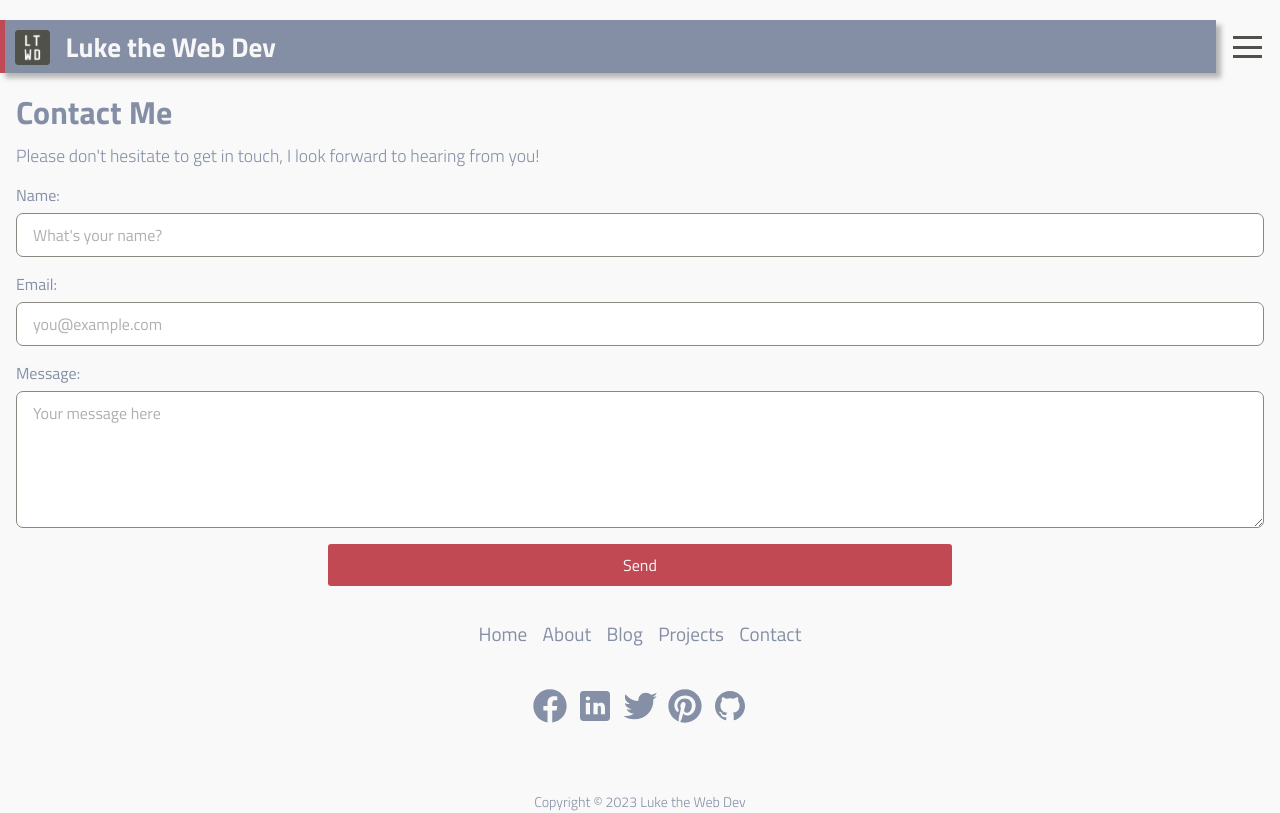
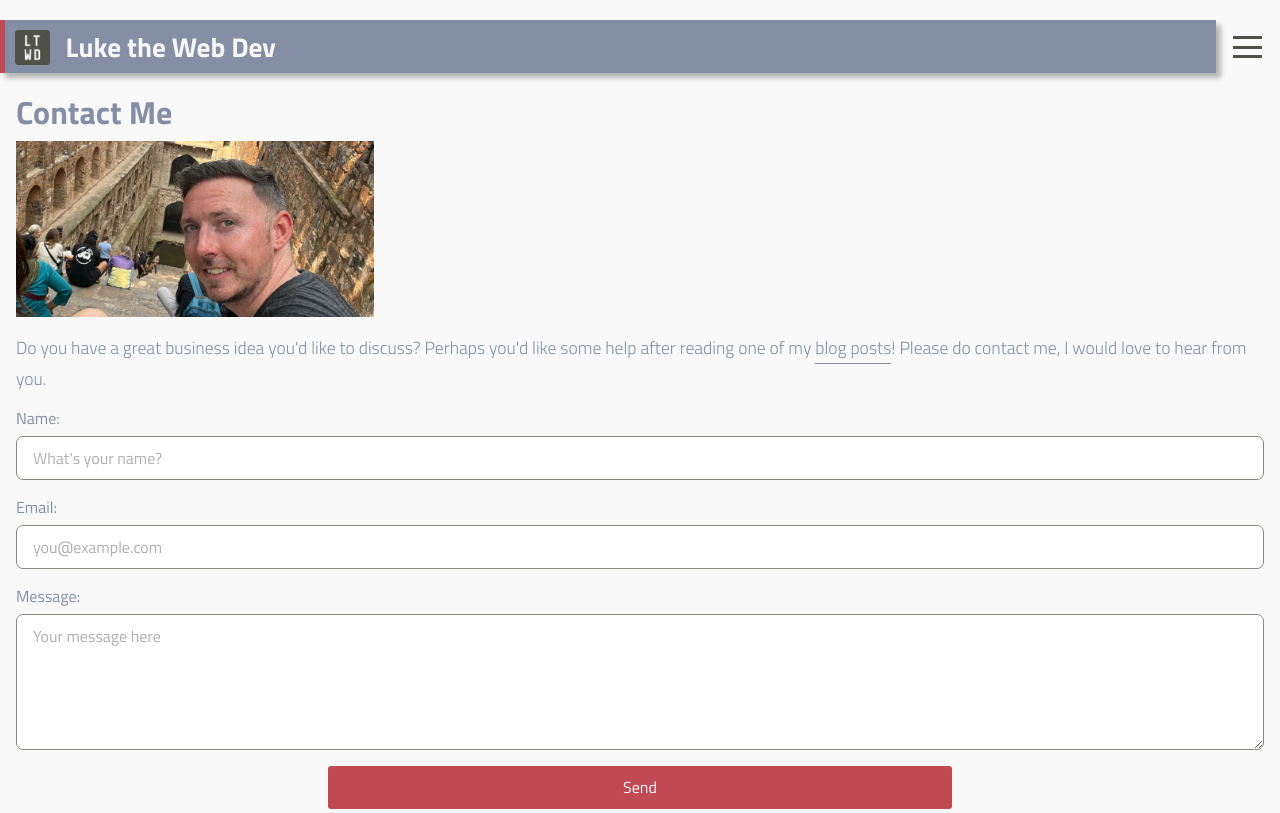
Before and after one commit to LukeTwomey/LukeTheWebDev, a Next.js app: page /contact in a window 1280 px wide. Shown: the top 813 px of the page. Built offline with nearby package versions, Linux system fonts and the light colour scheme.

Commit message:
Update contact page text and add image of me

```diff
--- a/pages/contact.js
+++ b/pages/contact.js
@@ -1,5 +1,7 @@
 import React, { useState } from "react";
 import Head from "next/head";
+import Image from "next/image";
+import Link from "next/link";
 import styles from "../styles/contact.module.css";
 import axios from "axios";
 
@@ -47,14 +49,25 @@ export const Contact = () => {
         <title>Contact Me | Luke the Web Dev</title>
         <meta
           name="description"
-          content="Contact page description here..."
+          content="Have a great idea you'd like to discuss? Perhaps you'd like some help after reading one of my blog posts! Please do contact me, I would love to hear from you."
         ></meta>
       </Head>
       <main itemScope="" itemType="http://schema.org/ContactPage">
         <h1>Contact Me</h1>
+        <Image
+          src="/images/luke-twomey-contact.webp"
+          alt="Luke Twomey"
+          width="358"
+          height="176"
+          priority
+          className={styles.image}
+          itemProp="image"
+        />
         <p>
-          Please don't hesitate to get in touch, I look forward to hearing from
-          you!
+          Do you have a great business idea you'd like to discuss? Perhaps you'd
+          like some help after reading one of my{" "}
+          <Link href={"/blog"}>blog posts</Link>! Please do contact me, I would
+          love to hear from you.
         </p>
         <form>
           <label htmlFor="name" className={styles.label}>
--- a/styles/contact.module.css
+++ b/styles/contact.module.css
@@ -28,3 +28,7 @@
   color: #afafaf;
   opacity: 1;
 }
+
+.image {
+  margin-bottom: 1em;
+}
--- a/styles/global.css
+++ b/styles/global.css
@@ -897,7 +897,6 @@ main a {
   color: #848fa5;
   text-decoration: none;
   border-bottom: 1px solid #848fa5;
-  margin-top: 0.5em;
   display: inline-block;
 }
 
```
Also changed, not shown: public/images/luke-twomey-contact.webp (added).
